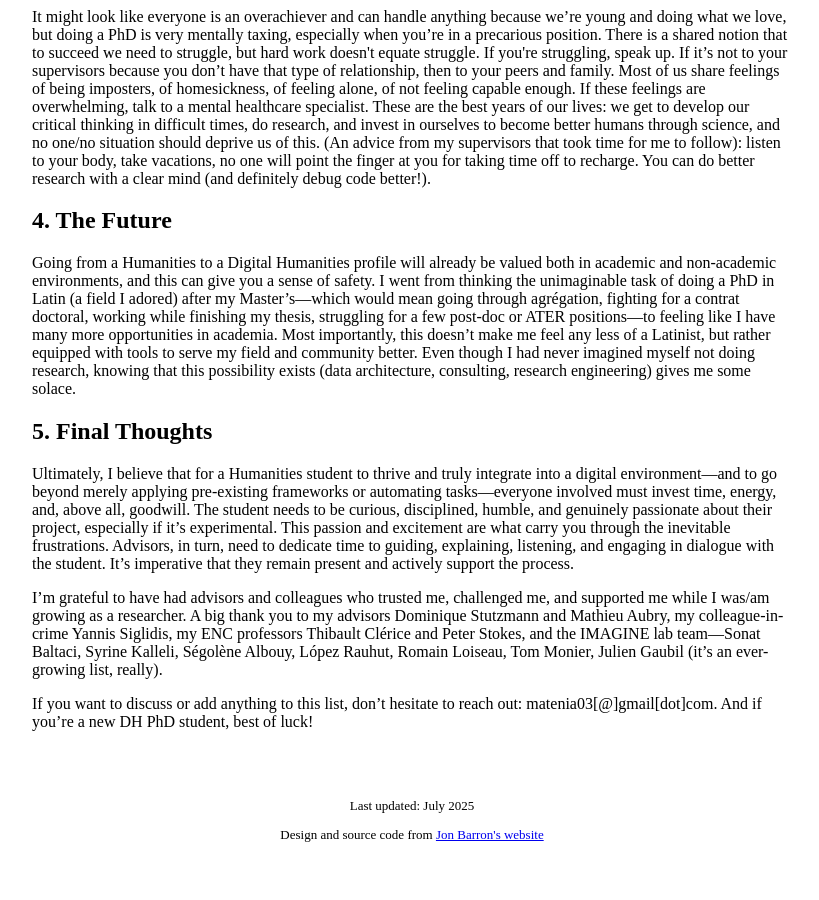
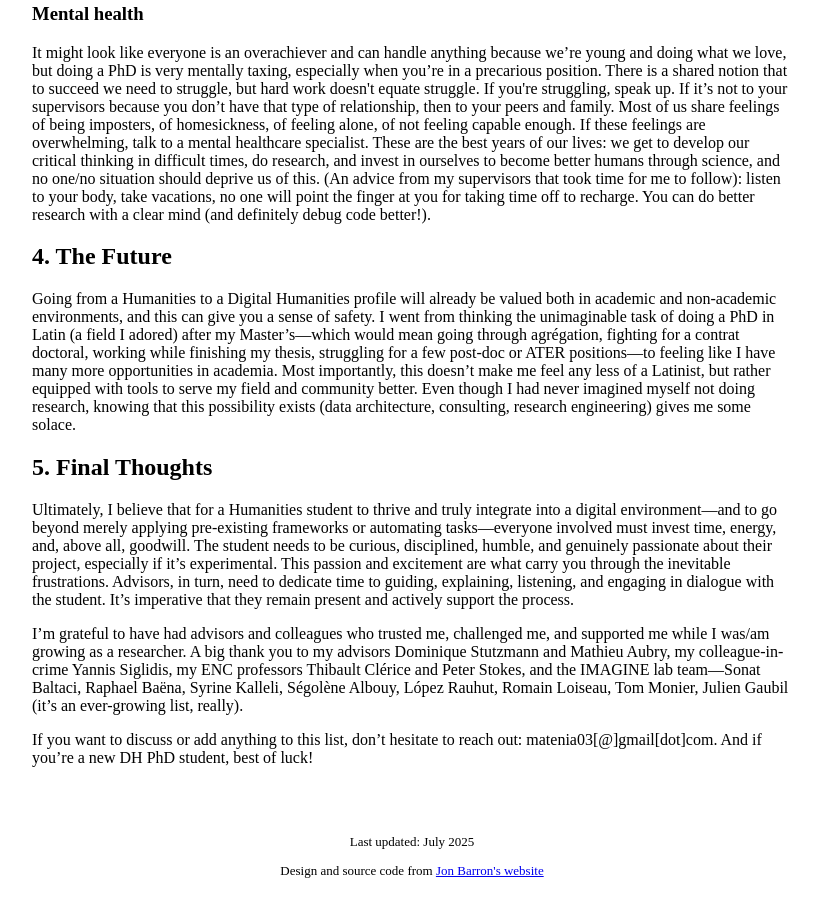
Before and after one commit to malamatenia/malamatenia.github.io, a Jekyll site: the page phd-reflections.html, which Jekyll copies as it is, in a window 1280 px wide and 900 px high, scrolled down 2640 px. Shown: the whole window, without its empty margins (228-1047 px from the left). Built offline with Jekyll 4.4.1, drawn with Linux system fonts in a browser that asks for light colours; before the commit the page ends 3504 px from its top, so only the background shows below that; some of the changed text lies outside the part shown.

Commit message:
add phd reflexions

```diff
--- a/phd-reflections.html
+++ b/phd-reflections.html
@@ -78,7 +78,7 @@
 
     <h2>5. Final Thoughts</h2>
     <p>Ultimately, I believe that for a Humanities student to thrive and truly integrate into a digital environment—and to go beyond merely applying pre-existing frameworks or automating tasks—everyone involved must invest time, energy, and, above all, goodwill. The student needs to be curious, disciplined, humble, and genuinely passionate about their project, especially if it’s experimental. This passion and excitement are what carry you through the inevitable frustrations. Advisors, in turn, need to dedicate time to guiding, explaining, listening, and engaging in dialogue with the student. It’s imperative that they remain present and actively support the process.</p>
-    <p>I’m grateful to have had advisors and colleagues who trusted me, challenged me, and supported me while I was/am growing as a researcher. A big thank you to my advisors Dominique Stutzmann and Mathieu Aubry, my colleague-in-crime Yannis Siglidis, my ENC professors Thibault Clérice and Peter Stokes, and the IMAGINE lab team—Sonat Baltaci, Syrine Kalleli, Ségolène Albouy, López Rauhut, Romain Loiseau, Tom Monier, Julien Gaubil (it’s an ever-growing list, really).</p>
+    <p>I’m grateful to have had advisors and colleagues who trusted me, challenged me, and supported me while I was/am growing as a researcher. A big thank you to my advisors Dominique Stutzmann and Mathieu Aubry, my colleague-in-crime Yannis Siglidis, my ENC professors Thibault Clérice and Peter Stokes, and the IMAGINE lab team—Sonat Baltaci, Raphael Baëna, Syrine Kalleli, Ségolène Albouy, López Rauhut, Romain Loiseau, Tom Monier, Julien Gaubil (it’s an ever-growing list, really).</p>
     <p>If you want to discuss or add anything to this list, don’t hesitate to reach out: matenia03[@]gmail[dot]com. And if you’re a new DH PhD student, best of luck!</p>
 
     </td>
```
Also changed, not shown: other parts of phd-reflections.html (+1 -1 lines).
